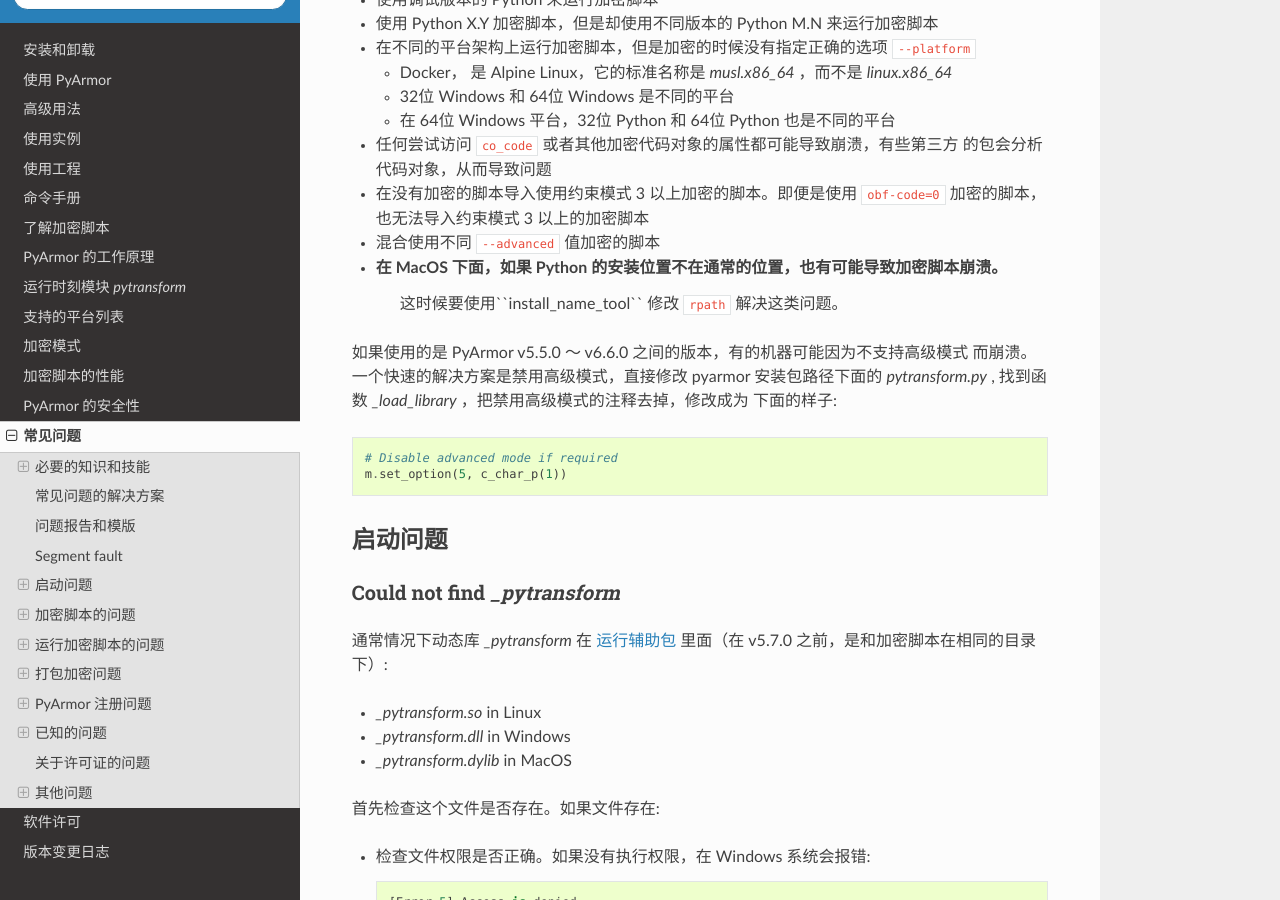
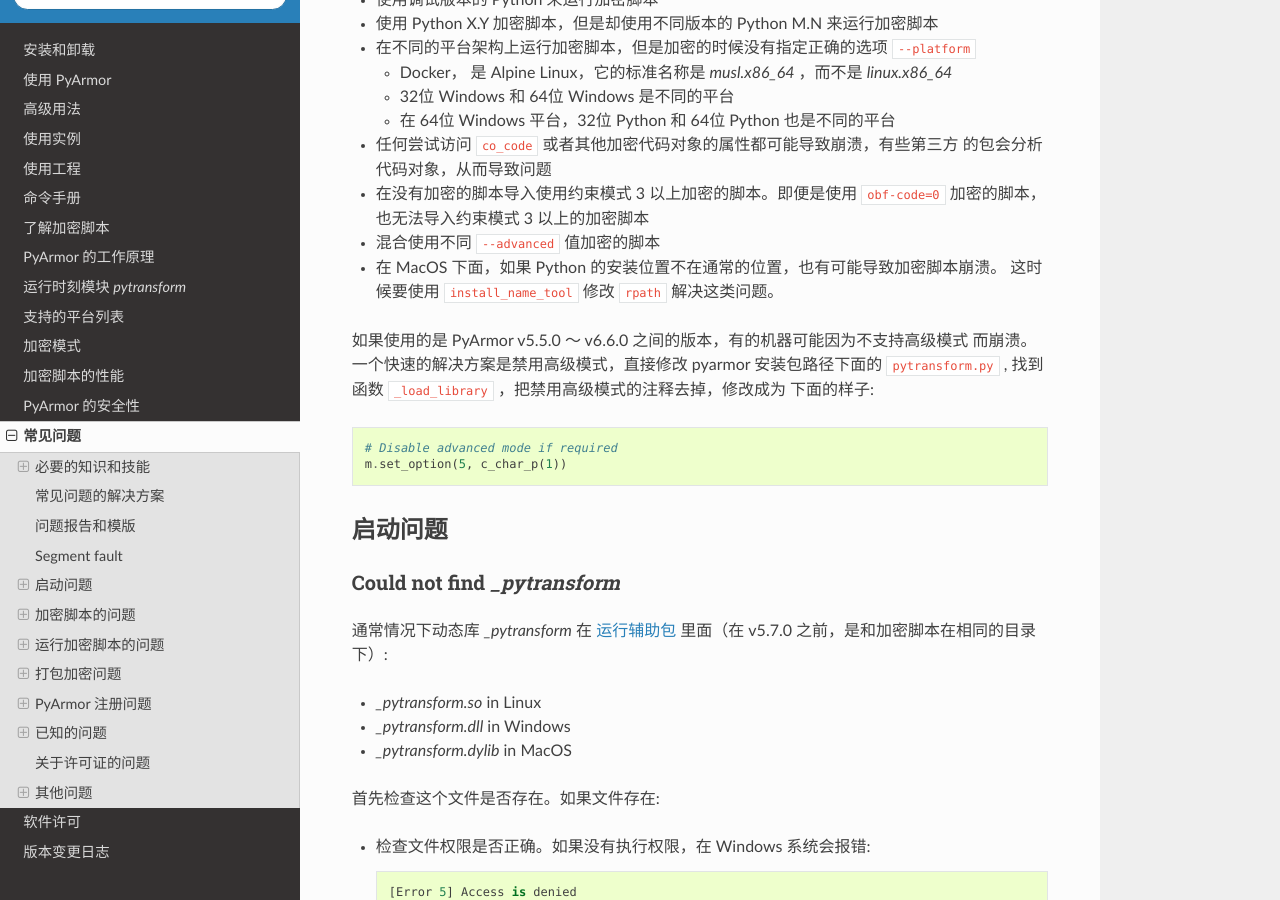
Before and after one commit to dashingsoft/pyarmor-docs-zh, a Sphinx documentation site: the page built from docs/questions.rst, in a window 1280 px wide and 900 px high, scrolled down 5389 px. Built offline with Sphinx 7.4.7 and the Read the Docs theme 2.0.0, drawn with Linux system fonts in a browser that asks for light colours.

Commit message:
Refine doc

```diff
--- a/docs/questions.rst
+++ b/docs/questions.rst
@@ -268,11 +268,11 @@
   加密的脚本，也无法导入约束模式 3 以上的加密脚本
 * 混合使用不同 ``--advanced`` 值加密的脚本
 * 在 MacOS 下面，如果 Python 的安装位置不在通常的位置，也有可能导致加密脚本崩溃。
-   这时候要使用``install_name_tool`` 修改 ``rpath`` 解决这类问题。
+  这时候要使用 ``install_name_tool`` 修改 ``rpath`` 解决这类问题。
 
 如果使用的是 PyArmor v5.5.0 ～ v6.6.0 之间的版本，有的机器可能因为不支持高级模式
 而崩溃。一个快速的解决方案是禁用高级模式，直接修改 pyarmor 安装包路径下面的
-`pytransform.py` , 找到函数 `_load_library` ，把禁用高级模式的注释去掉，修改成为
+``pytransform.py`` , 找到函数 ``_load_library`` ，把禁用高级模式的注释去掉，修改成为
 下面的样子::
 
     # Disable advanced mode if required
```
